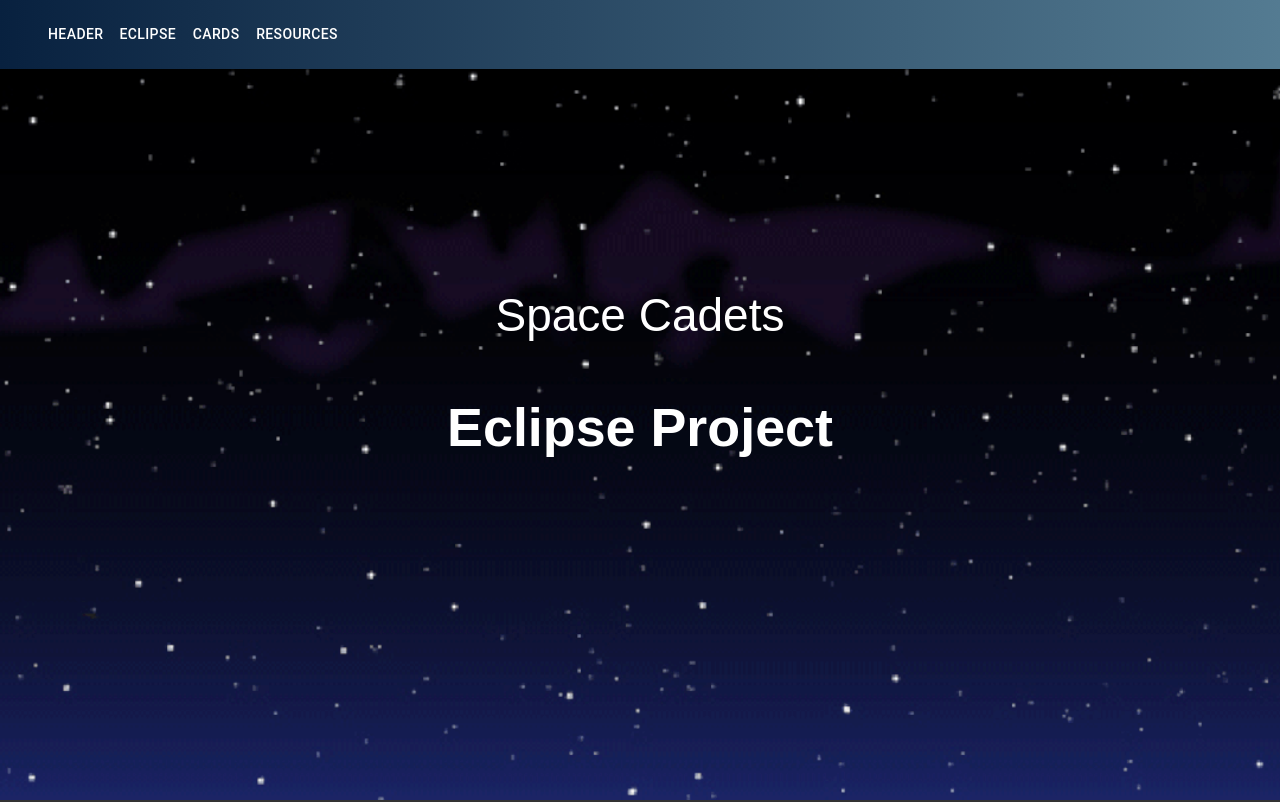
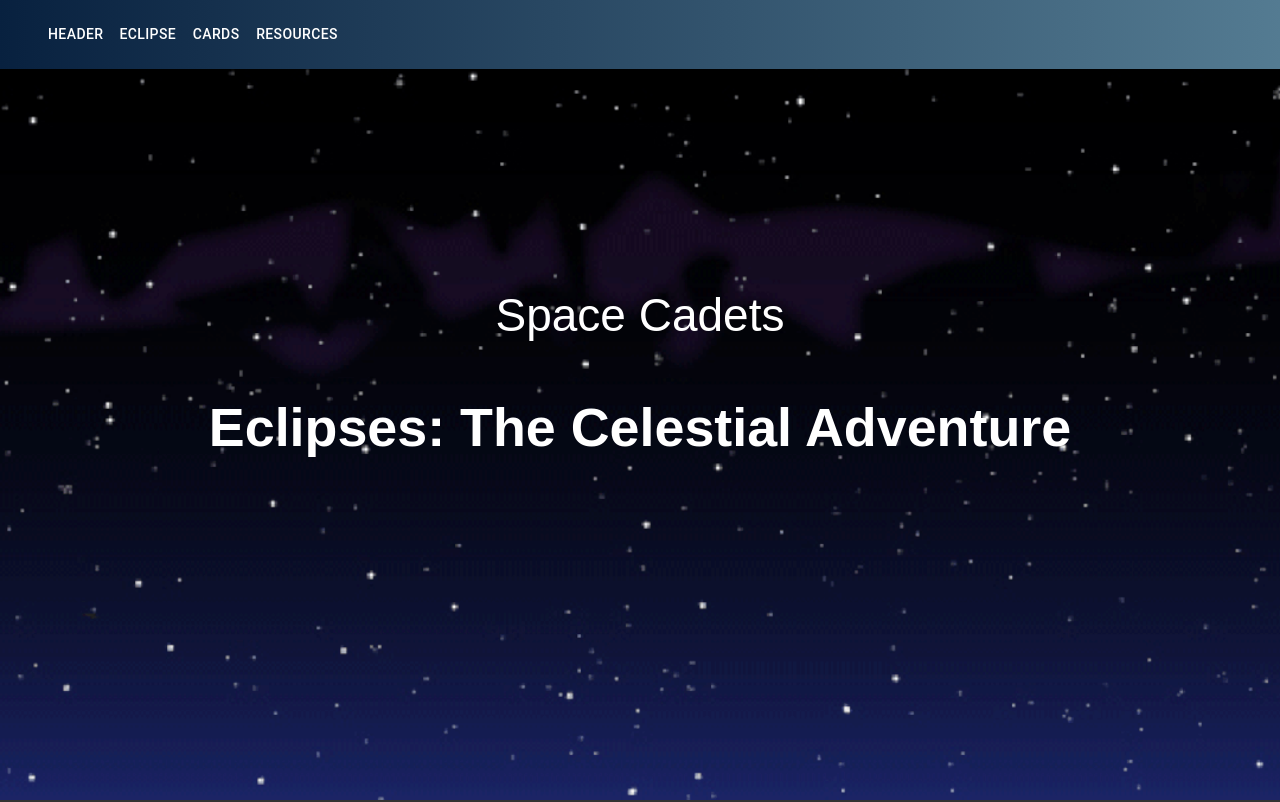
Before and after one commit to AlissonRoss/eclipse-NASA-challenge-2023, a React (Create React App) app: page / in a window 1280 px wide. Shown: the top 802 px of the page. Built offline with nearby package versions, Linux system fonts and the light colour scheme.

Commit message:
changed project header

```diff
--- a/src/Components/Header/index.js
+++ b/src/Components/Header/index.js
@@ -8,7 +8,7 @@ export default function Header() {
         Space Cadets
        </header>
        <h3 className="App-subHeading">
-        Eclipse Project
+        Eclipses: The Celestial Adventure
         </h3>
         </div>
     );
```
